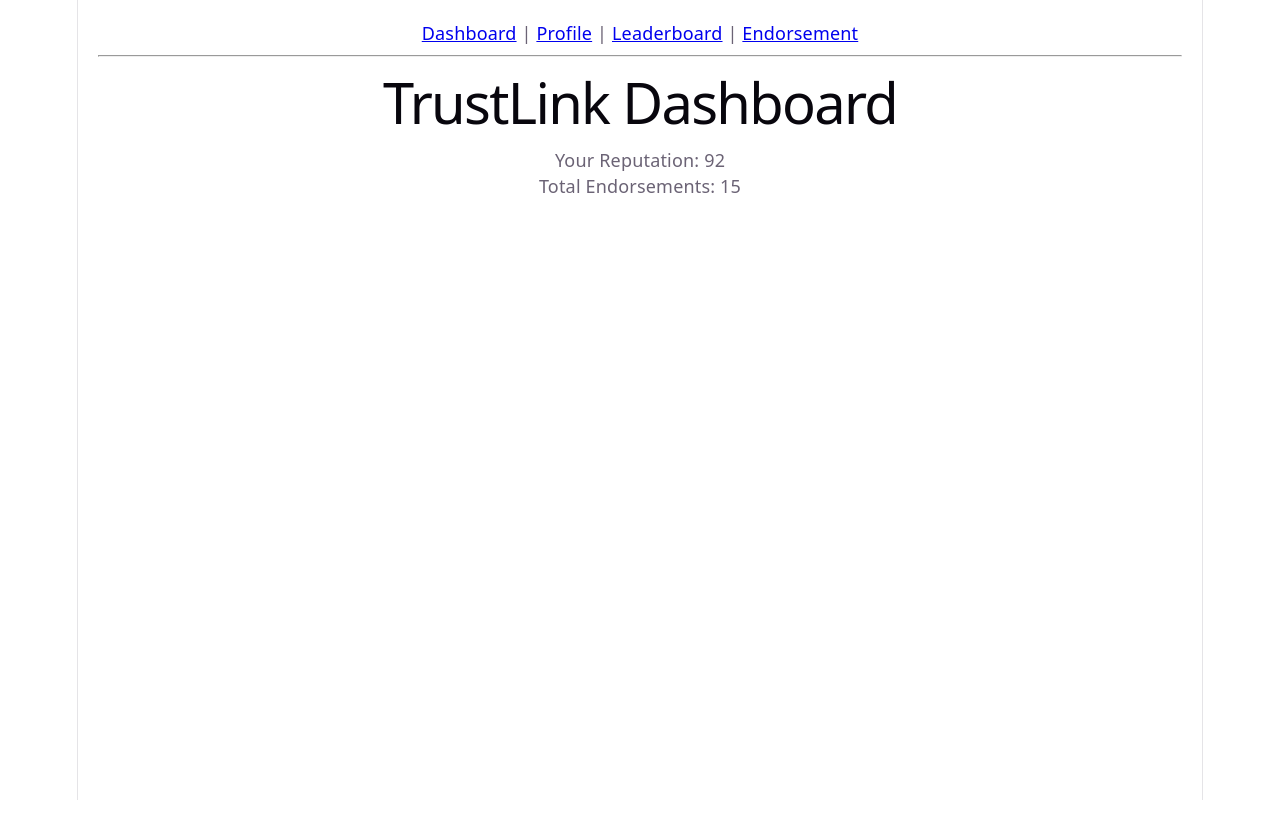
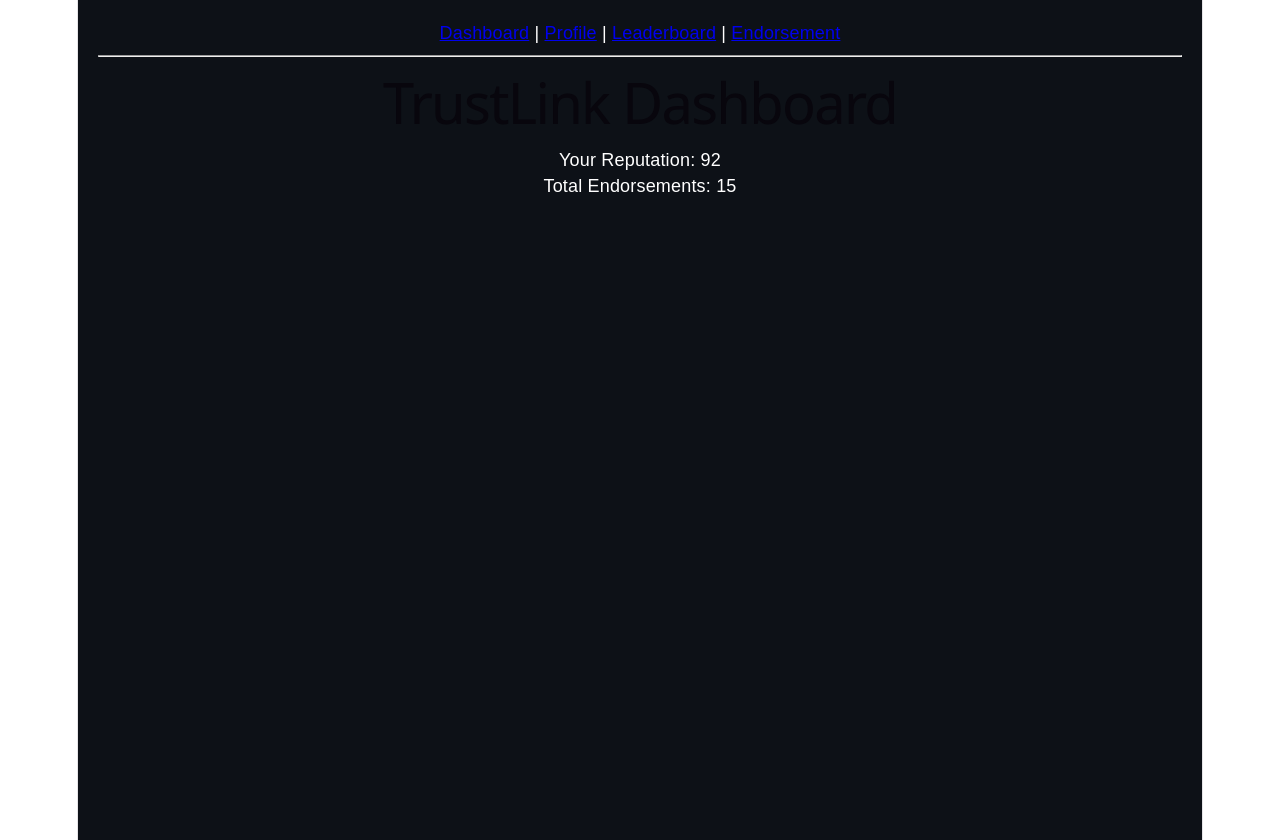
Before and after one commit to peterkehinde673/trustlink-socialfi, a React (Vite) app: page / in a window 1280 px wide. Before the commit the page ends 800 px from the top, so only its background shows below. Built offline with nearby package versions, Linux system fonts and the light colour scheme.

Commit message:
Update App.tsx

```diff
--- a/src/App.tsx
+++ b/src/App.tsx
@@ -8,7 +8,15 @@ import Endorsement from "./pages/Endorsement";
 function App() {
   return (
     <BrowserRouter>
-      <div style={{ padding: "20px" }}>
+      <div
+  style={{
+    padding: "20px",
+    backgroundColor: "#0d1117",
+    color: "white",
+    minHeight: "100vh",
+    fontFamily: "Arial, sans-serif"
+  }}
+>
         <nav>
           <Link to="/">Dashboard</Link> |{" "}
           <Link to="/profile">Profile</Link> |{" "}
```
